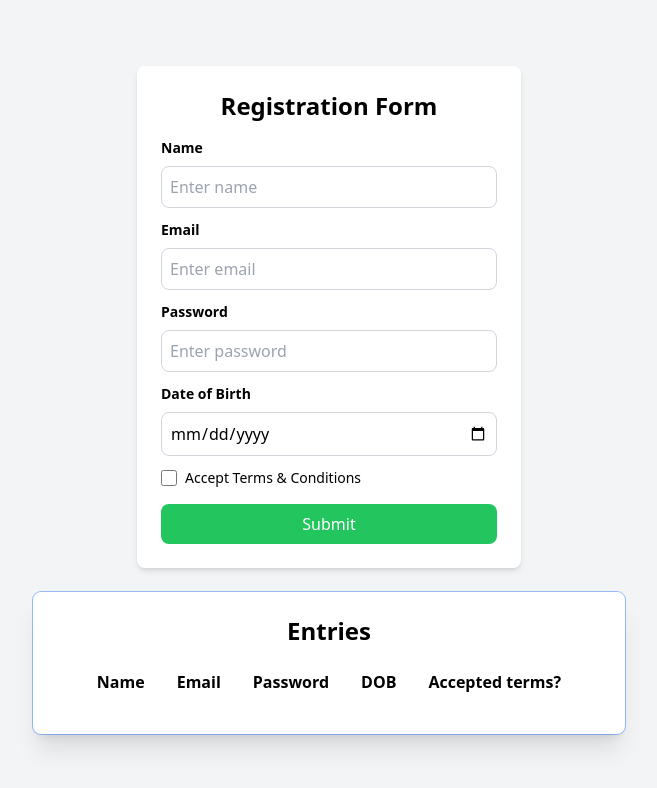
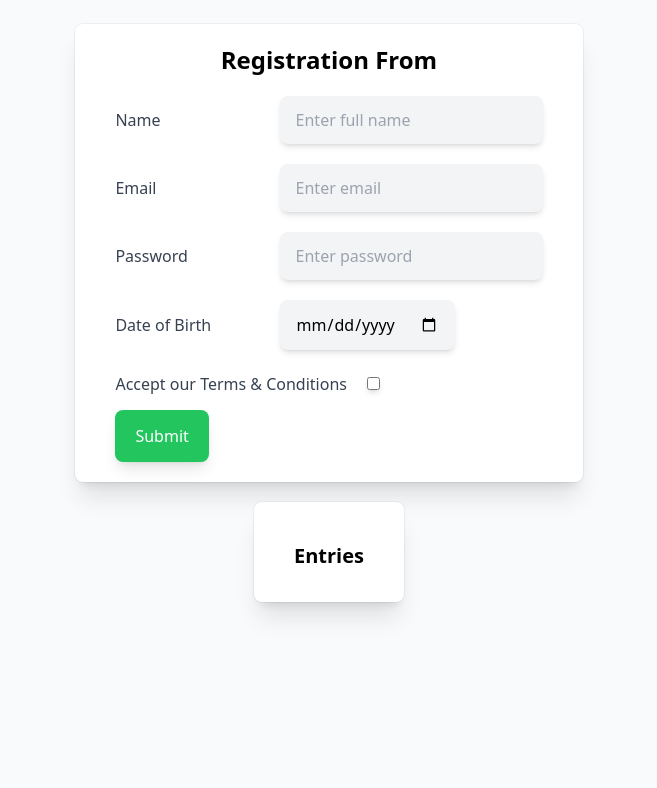
Before and after one commit to ananth-vaishnav/WD101, a plain HTML site: page index.html in a window 1280 px wide. Shown: the whole page, without its empty margins (311-968 px from the left). Drawn offline with nearby package versions, Linux system fonts and the light colour scheme.

Commit message:
index.html

```diff
--- a/index.html
+++ b/index.html
@@ -1,67 +1,61 @@
 <!DOCTYPE html>
 <html lang="en">
-
 <head>
     <meta charset="UTF-8">
+    <meta http-equiv="X-UA-Compatible" content="IE=edge">
     <meta name="viewport" content="width=device-width, initial-scale=1.0">
-    <title>Capstone</title>
-
     <script src="https://cdn.tailwindcss.com"></script>
+    <title>Registration form</title>
     <style>
-        input#name:invalid:focus {
-            border: 1px solid red;
-        }
-
-        input#email:invalid:focus {
-            border: 1px solid red;
+        input#name:invalid:focus{
+            border:1px solid red;
         }
     </style>
 </head>
+<body>
+    <div class="relative flex min-h-screen flex-col jsutify-center overflow-hidden py-6 bg-gray-50 ">
+        <div class="relative bg-white px-6 pb-5 shadow-xl ring-1 ring-gray-900/5 sm:mx-auto sm:max-w-lg sm:rounded-lg sm:px-10">
+            <div class="mx-auto max-w-md">
+                <h2 class="text-2xl  text-center font-bold my-5">
+                    Registration From
+                </h2>
+                <div class="divide-y  divide-gray-300/50">
+                    <div class="space-y-6 text-base leading-7 text-ray-600">
+                        <form action="" id="user_form">
+                            <label for="name" class="text-md w-40 inline-block font-medium leading-5 text-gray-700">
+                                Name
+                            </label>
+                            <input required type="text" id="name" name="name" class="bg-gray-100 inline-block rounded-lg shadow-md py-3 px-4 mb-5 text-base leading-6 placeolder-gray-500" placeholder="Enter full name" required><br/>
+                            <label for="email" class="text-md w-40 inline-block font-medium leading-3 text-gray-700">Email</label>
+                            <input required type="email" id="email" name="email" class="bg-gray-100 inline-block rounded-lg shadow-md py-3 px-4 mb-5 text-base leading-6 placeolder-gray-500" placeholder="Enter email"><br/>
+                            <label for="password" class="text-md w-40 inline-block font-medium leading-5 text-gray-700">
+                                Password
+                            </label>
+                            <input required type="password" id="password" name="password" class="bg-gray-100 inline-block rounded-lg shadow-md py-3 px-4 mb-5 text-base leading-6 placeolder-gray-500" placeholder="Enter password"><br/>
+                            <label for="dob" class="text-md w-40 inline-block font-medium leading-5 text-gray-700" min="18" max="55">
+                                Date of Birth
+                            </label>
+                            <input required type="date" id="dob" name="dob" class="bg-gray-100 inline-block rounded-lg shadow-md py-3 px-4 mb-5 text-base leading-6 placeolder-gray-500" placeholder="dd/mm/yyyy"><br/>
+                        <label for="acceptTerms" class="text-md w-50 inline-block font-medium leading-5 text-gray-700 mr-4">Accept our Terms & Conditions</label>
+                            <input required type="checkbox" name="acceptTerms" id="acceptTerms" class="bg-gray-100 inline-block shadow-md px-4 py-3 mb-5 text-base leading-6 placeholder-gray-500">
+                        <button type="submit" id="submit" class="w-fit rounded-lg shadow-lg px-5 py-3 bg-green-500 text-white hover:bg-green-400 focus:outline-none focus block">Submit</button>
+                        </form>
 
-<body class="bg-gray-100 flex flex-col items-center justify-center min-h-screen">
+                    </div>
 
-    <form id="user-form" class="bg-white p-6 rounded-lg shadow-md w-96 mb-6">
-        <h1 class="text-2xl font-bold mb-4 text-center">Registration Form</h1>
+                </div>
 
-        <label for="name" class="block text-left text-sm font-semibold mb-2">Name</label>
-        <input required type="text" id="name" name="name" placeholder="Enter name"
-            class="w-full p-2 mb-3 rounded-lg border border-gray-300 focus:outline-none focus:ring-2 focus:ring-blue-500">
+            </div>
 
-        <label for="email" class="block text-left text-sm font-semibold mb-2">Email</label>
-        <input required type="email" id="email" name="email" placeholder="Enter email"
-            class="w-full p-2 mb-3 rounded-lg border border-gray-300 focus:outline-none focus:ring-2 focus:ring-blue-500">
-
-        <label for="password" class="block text-left text-sm font-semibold mb-2">Password</label>
-        <input type="password" id="password" name="password" placeholder="Enter password"
-            class="w-full p-2 mb-3 rounded-lg border border-gray-300 focus:outline-none focus:ring-2 focus:ring-blue-500">
-
-        <label for="dob" class="block text-left text-sm font-semibold mb-2">Date of Birth</label>
-        <input type="date" id="dob" name="dob"
-            class="w-full p-2 mb-3 rounded-lg border border-gray-300 focus:outline-none focus:ring-2 focus:ring-blue-500">
-
-        <div class="flex items-center mb-4">
-            <input type="checkbox" id="acceptTerms" name="acceptTerms"
-                class="h-4 w-4 text-green-600 focus:ring-green-500 border-gray-300 rounded">
-            <label for="acceptTerms" class="ml-2 text-sm">Accept Terms & Conditions</label>
         </div>
-
-        <button type="submit" id="submit"
-            class="w-full bg-green-500 text-white p-2 rounded-lg hover:bg-green-600 focus:outline-none focus:ring-2 focus:ring-green-500">
-            Submit
-        </button>
-    </form>
-
-    <div
-        class="relative bg-white px-8 pt-6 pb-8 shadow-xl ring-1 ring-gray-980/5 sm:mx-auto sm:rounded-lg sm:px-12 w-120">
-        <div class="mx-auto">
-            <h2 class="text-2xl text-center font-bold leading-tight mb-4">Entries</h2>
-            <div class="divide-y divide-gray-300/50" id="user-entries">
-
+        <div class="relative bg-white px-4 mt-5 pt-10 pb-8 shadow-xl ring-1 ring-gray-900/5 sm:mx-auto sm:rounded-lg sm:px-10 ">
+            <div class="mx-auto">
+                <h2 class="text-xl text-center font-bold leadin-right">Entries</h2>
+                <div class="divide-y divide-gray-300/50" id="user-entries"></div>
             </div>
         </div>
     </div>
 
     <script src="index.js"></script>
 </body>
-
 </html>
```
